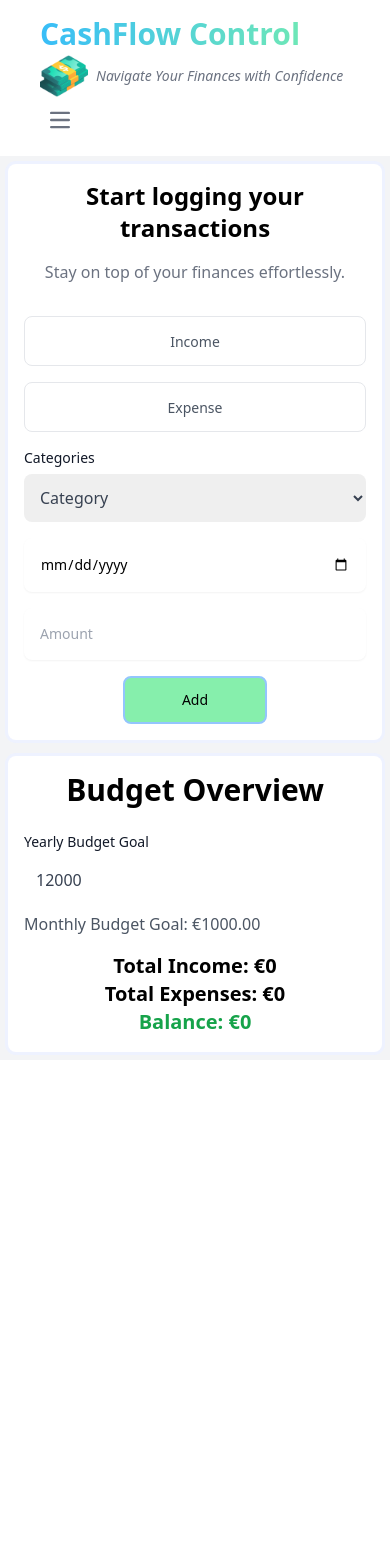
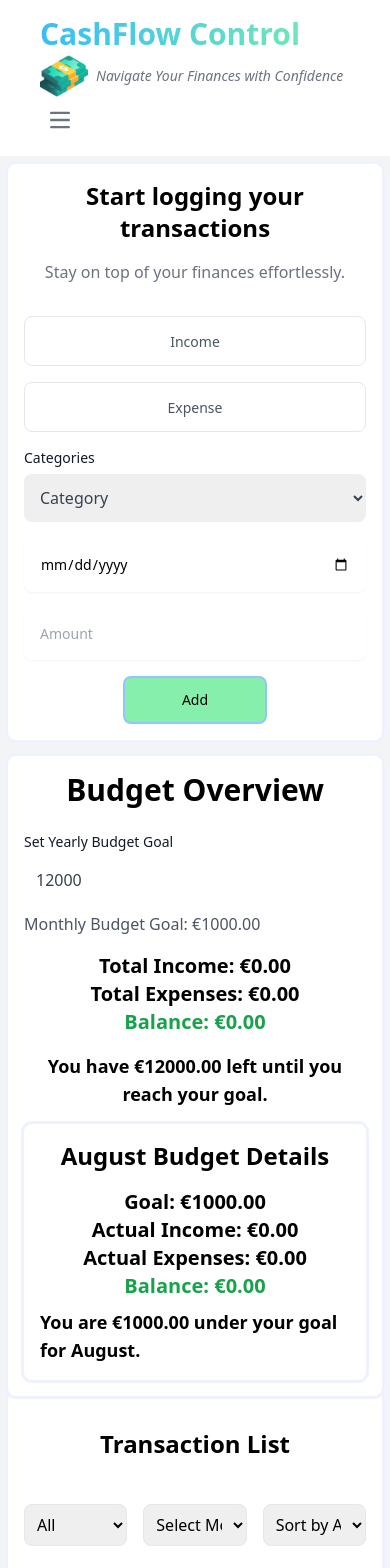
Before and after one commit to v-lahutik/CashFlow-Control, a React (Vite) app in the folder Front_End/: page / in a window 390 px wide. Shown: the top 1568 px of the page. Before the commit the page ends 1060 px from the top, so only its background shows below. Built offline with nearby package versions, Linux system fonts and the light colour scheme.

Commit message:
dashboard options changed

```diff
--- a/Front_End/src/components/BudgetDisplay.jsx
+++ b/Front_End/src/components/BudgetDisplay.jsx
@@ -1,5 +1,6 @@
 import { useContext } from "react";
 import { BudgetContext } from "../context/Context.jsx";
+import CurrentMonth from "./CurrentMonth.jsx";
 
 function BudgetDisplay() {
   const { state, dispatch } = useContext(BudgetContext);
@@ -14,27 +15,33 @@ function BudgetDisplay() {
     }
   };
 
-  // Corrected the filtering and accessing of properties
   const totalIncome = state.transactions
-    .filter((transaction) => transaction.type === "income") // Remove .transaction
-    .reduce((acc, curr) => acc + parseFloat(curr.amount), 0); // Remove .transaction
+    .filter((transaction) => transaction.type === "income")
+    .reduce((acc, curr) => acc + parseFloat(curr.amount), 0);
 
   const totalExpense = state.transactions
-    .filter((transaction) => transaction.type === "expenses") // Remove .transaction
-    .reduce((acc, curr) => acc + Math.abs(parseFloat(curr.amount)), 0); // Remove .transaction
+    .filter((transaction) => transaction.type === "expenses")
+    .reduce((acc, curr) => acc + Math.abs(parseFloat(curr.amount)), 0);
 
   const difference = totalIncome - totalExpense;
+  const monthlyGoal = (state.budgetGoal / 12).toFixed(2);
 
-  const monthlyGoal = (state.budgetGoal / 12).toFixed(2);
+  // Calculate how much is left or exceeded
+  const remainingOrExceeded = state.budgetGoal - difference;
+
+  const goalMessage =
+    remainingOrExceeded > 0
+      ? `You have €${remainingOrExceeded.toFixed(2)} left until you reach your goal.`
+      : `You have exceeded your goal by €${Math.abs(remainingOrExceeded).toFixed(2)}.`;
 
   return (
     <div className="bg-white p-4 rounded-lg ring ring-indigo-50 sm:p-6 lg:p-8 w-full max-w-screen-xl mx-auto">
-      {console.log(state)}
+      {console.log("state", state)}
       <h1 className="text-center text-3xl font-bold mb-6">Budget Overview</h1>
       <div className="flex flex-col md:flex-row justify-around">
         <div className="mb-4 md:mb-0">
           <label htmlFor="budgetGoal" className="block text-sm font-medium text-gray-900">
-            Yearly Budget Goal
+            Set Yearly Budget Goal
           </label>
           <input
             value={state.budgetGoal}
@@ -48,13 +55,21 @@ function BudgetDisplay() {
         </div>
 
         <div className="text-center">
-          <p className="text-xl font-semibold">Total Income: €{totalIncome}</p>
-          <p className="text-xl font-semibold">Total Expenses: €{totalExpense}</p>
+          <p className="text-xl font-semibold">Total Income: €{totalIncome.toFixed(2)}</p>
+          <p className="text-xl font-semibold">Total Expenses: €{totalExpense.toFixed(2)}</p>
           <p className={`text-xl font-semibold ${difference >= 0 ? "text-green-600" : "text-red-600"}`}>
-            Balance: €{difference}
+            Balance: €{difference.toFixed(2)}
           </p>
         </div>
       </div>
+
+      {/* Display the message about remaining or exceeded goal */}
+      <div className="mt-4 text-center">
+        <p className="text-lg font-semibold">{goalMessage}</p>
+      </div>
+
+      {/* Add the CurrentMonthBudget component here */}
+      <CurrentMonth />
     </div>
   );
 }
--- a/Front_End/src/components/CurrentMonth.jsx
+++ b/Front_End/src/components/CurrentMonth.jsx
@@ -1,100 +1,37 @@
 import React, { useContext } from "react";
 import { BudgetContext } from "../context/Context.jsx";
-import { GiPayMoney, GiCash, GiMoneyStack } from "react-icons/gi";
 
 function CurrentMonth() {
   const { state } = useContext(BudgetContext);
 
-  // Get the current month and year
-  const currentDate = new Date();
-  const currentMonth = currentDate.getMonth();
-  const currentYear = currentDate.getFullYear();
+  // Get the current month name
+  const currentMonthName = new Date().toLocaleString("default", { month: "long" });
 
-  // Format the month for display
-  const options = { month: "long" };
-  const monthName = new Intl.DateTimeFormat("en-US", options).format(currentDate);
+  // Find the budget details for the current month
+  const currentMonth = state.monthlyTracking.find(month => month.month === currentMonthName);
 
-  // Filter transactions for the current month and year
-  const currentMonthTransactions = state.transactions.filter((trans) => {
-    const transDate = new Date(trans.transaction.date);
-    return (
-      transDate.getMonth() === currentMonth && transDate.getFullYear() === currentYear
-    );
-  });
+  // Calculate the balance for the current month
+  const currentMonthBalance = currentMonth.actualIncome - Math.abs(currentMonth.actualExpenses);
 
-  // Calculate totals for the current month
-  const totalIncome = currentMonthTransactions
-    .filter((trans) => trans.transaction.type === "income")
-    .reduce((acc, trans) => acc + parseFloat(trans.transaction.amount), 0)
-    .toFixed(2);
+  // Determine whether the balance is over or under the goal
+  const remainingOrExceededForMonth = currentMonthBalance - currentMonth.goal;
 
-  const totalExpenses = currentMonthTransactions
-    .filter((trans) => trans.transaction.type === "expenses")
-    .reduce((acc, trans) => acc + parseFloat(trans.transaction.amount), 0)
-    .toFixed(2);
-
-  const balance = (totalIncome - totalExpenses).toFixed(2);
+  const currentMonthGoalMessage =
+    remainingOrExceededForMonth >= 0
+      ? `You are €${remainingOrExceededForMonth.toFixed(2)} over your goal for ${currentMonthName}.`
+      : `You are €${Math.abs(remainingOrExceededForMonth).toFixed(2)} under your goal for ${currentMonthName}.`;
 
   return (
-    <div className="bg-gradient-to-r from-green-300 to-blue-300 rounded-lg border border-gray-100 p-4 ring ring-indigo-50 sm:p-6 lg:p-8 w-full max-w-screen-xl mx-auto">
-      <h2 className="text-xl font-bold mb-4">{`Current Month Overview for ${monthName} ${currentYear}`}</h2>
-
-      <div className="actual-container flex flex-wrap justify-center gap-4">
-        <article className="flex items-center justify-between rounded-lg border border-gray-100 bg-white p-4 sm:p-6 lg:p-8 w-full sm:w-80 max-w-xs lg:max-w-sm">
-          <div className="flex items-center gap-4">
-            <span className="hidden rounded-full bg-gray-100 p-3 text-gray-600 sm:block icon">
-              <GiMoneyStack />
-            </span>
-            <div>
-              <p className="text-sm text-gray-500">Saving Goal</p>
-              <p className="text-2xl font-medium text-gray-900">
-                €{(parseFloat(state.incomeBudget) + parseFloat(state.expensesBudget)).toFixed(2)}
-              </p>
-            </div>
-          </div>
-        </article>
-
-        <article className="flex items-center justify-between rounded-lg border border-gray-100 bg-white p-4 sm:p-6 lg:p-8 w-full sm:w-80 max-w-xs lg:max-w-sm">
-          <div className="flex items-center gap-4">
-            <span className="hidden rounded-full bg-gray-100 p-3 text-gray-600 sm:block icon">
-              <GiPayMoney />
-            </span>
-            <div>
-              <p className="text-sm text-gray-500">Total Expenses</p>
-              <p className="text-2xl font-medium text-gray-900">
-                €{totalExpenses}
-              </p>
-            </div>
-          </div>
-        </article>
-
-        <article className="flex items-center justify-between rounded-lg border border-gray-100 bg-white p-4 sm:p-6 lg:p-8 w-full sm:w-80 max-w-xs lg:max-w-sm">
-          <div className="flex items-center gap-4">
-            <span className="hidden rounded-full bg-gray-100 p-3 text-gray-600 sm:block icon">
-              <GiCash />
-            </span>
-            <div>
-              <p className="text-sm text-gray-500">Total Income</p>
-              <p className="text-2xl font-medium text-gray-900">
-                €{totalIncome}
-              </p>
-            </div>
-          </div>
-        </article>
-
-        <article className="flex items-center justify-between rounded-lg border border-gray-100 bg-white p-4 sm:p-6 lg:p-8 w-full sm:w-80 max-w-xs lg:max-w-sm">
-          <div className="flex items-center gap-4">
-            <span className="hidden rounded-full bg-gray-100 p-3 text-gray-600 sm:block icon">
-              <GiCash />
-            </span>
-            <div>
-              <p className="text-sm text-gray-500">Current Balance</p>
-              <p className="text-2xl font-medium text-gray-900">
-                €{balance}
-              </p>
-            </div>
-          </div>
-        </article>
+    <div className="bg-white p-4 rounded-lg ring ring-indigo-50 sm:p-6 lg:p-8 w-full max-w-screen-xl mx-auto mt-4">
+      <h2 className="text-center text-2xl font-bold mb-4">{currentMonthName} Budget Details</h2>
+      <div className="flex flex-col items-center">
+        <p className="text-xl font-semibold">Goal: €{currentMonth.goal.toFixed(2)}</p>
+        <p className="text-xl font-semibold">Actual Income: €{currentMonth.actualIncome.toFixed(2)}</p>
+        <p className="text-xl font-semibold">Actual Expenses: €{currentMonth.actualExpenses.toFixed(2)}</p>
+        <p className={`text-xl font-semibold ${currentMonthBalance >= 0 ? "text-green-600" : "text-red-600"}`}>
+          Balance: €{currentMonthBalance.toFixed(2)}
+        </p>
+        <p className="mt-2 text-lg font-semibold">{currentMonthGoalMessage}</p>
       </div>
     </div>
   );
--- a/Front_End/src/components/Home.jsx
+++ b/Front_End/src/components/Home.jsx
@@ -2,8 +2,9 @@ import React from 'react'
 import Budget from './BudgetDisplay.jsx'
 import ExpensesForm from './ExpensesForm.jsx'
 import { useState } from 'react'
+
 import Table from './Table.jsx'
-// import CurrentMonth from './CurrentMonth.jsx'
+
 
 
 function Home() {
@@ -17,13 +18,9 @@ function Home() {
     <div className="main-container bg-gray-100 p-2 sm:p-4 lg:p-6">
       <div className="top-container flex flex-col sm:flex-row gap-4">
         <ExpensesForm />
-        {display === "budget" ? (
-          <Budget display={display} toggleView={toggleView} />
-        ) : (
-          <Table display={display} toggleView={toggleView} />
-        )}
+        <Budget />
       </div>
-     {/* <CurrentMonth /> */}
+     <Table/>
     </div>
   );
 }
--- a/Front_End/src/components/Table.jsx
+++ b/Front_End/src/components/Table.jsx
@@ -3,7 +3,7 @@ import { BudgetContext } from "../context/Context.jsx";
 import { BsTrash, BsPencil } from "react-icons/bs";
 import { PiChartLineUp, PiChartLineDown } from "react-icons/pi";
 
-function ExpensesList({ display, toggleView }) {
+function Table({ display, toggleView }) {
   const { state, dispatch, displayedTransaction, setDisplayedTransaction } =
     useContext(BudgetContext);
 
@@ -50,7 +50,7 @@ function ExpensesList({ display, toggleView }) {
     if (monthFilter) {
       filteredTransactions = filteredTransactions.filter((transaction) => {
         const transactionMonth =
-          new Date(transaction.transaction.date).getMonth() + 1;
+          new Date(transaction.transaction.date).getMonth() + 1; // Months are 0-based in JavaScript
         return transactionMonth === parseInt(monthFilter);
       });
     }
@@ -67,26 +67,44 @@ function ExpensesList({ display, toggleView }) {
   }, [filterOption, monthFilter, sortOrder, state.transactions]);
 
   return (
-    <div className="bg-white rounded-s p-4 ring ring-indigo-50 w-full max-w-screen-xl mx-auto mt-6">
-      <div className="p-4 grid gap-4 grid-cols-2 sm:grid-cols-3 md:grid-cols-5 lg:grid-cols-7">
-        <div>
+    <>
+      <div className="bg-white rounded-s p-4 ring ring-indigo-50 w-full max-w-screen-xl mx-auto">
+        {/* <button onClick={toggleView}>
+          <strong className="rounded border border-green-300 bg-green-300 px-3 py-1.5 text-[12px] font-medium text-grey-500">
+            {display === "budget" ? "Table View" : "Overview"}
+          </strong>
+        </button> */}
+        <div className="mx-auto max-w-lg text-center mt-4 m-10">
+          <h2 className="text-2xl font-bold sm:text-3xl">Transaction List</h2>
+
+        </div>
+
+        <form className="mb-4">
+  <div className="flex justify-between items-center gap-4">
+    {/* Transaction Type Filter */}
+    <label className="block w-full md:w-1/3">
       <select
-            className="w-full rounded-lg border-gray-300 p-2 text-gray-700"
         value={filterOption}
         onChange={(e) => setFilterOption(e.target.value)}
+        className="block w-full mt-1 border rounded-lg p-2"
       >
         <option value="all">All</option>
         <option value="income">Income</option>
         <option value="expenses">Expenses</option>
       </select>
-        </div>
-        <div>
+    </label>
+
+    {/* Month Filter */}
+    <label className="block w-full md:w-1/3">
       <select
-            className="w-full rounded-lg border-gray-300 p-2 text-gray-700"
         value={monthFilter}
         onChange={(e) => setMonthFilter(e.target.value)}
+        className="block w-full mt-1 border rounded-lg p-2"
       >
-            <option value="">All Months</option>
+        <option value="" disabled hidden>
+          Select Month
+        </option>
+        <option value="">All</option>
         <option value="1">January</option>
         <option value="2">February</option>
         <option value="3">March</option>
@@ -100,68 +118,51 @@ function ExpensesList({ display, toggleView }) {
         <option value="11">November</option>
         <option value="12">December</option>
       </select>
-        </div>
-        <div>
+    </label>
+
+    {/* Amount Sorting */}
+    <label className="block w-full md:w-1/3">
       <select
-            className="w-full rounded-lg border-gray-300 p-2 text-gray-700"
         value={sortOrder}
         onChange={(e) => setSortOrder(e.target.value)}
+        className="block w-full mt-1 border rounded-lg p-2"
       >
-            <option value="">Sort by</option>
-            <option value="asc">Amount (Low to High)</option>
-            <option value="desc">Amount (High to Low)</option>
+        <option value="" disabled hidden>
+          Sort by Amount
+        </option>
+        <option value="asc">Ascending</option>
+        <option value="desc">Descending</option>
       </select>
+    </label>
   </div>
-      </div>
+</form>
 
         <div className="overflow-x-auto">
-        <table className="w-full text-sm text-left text-gray-500">
-          <thead className="text-xs text-gray-700 uppercase bg-gray-200">
+          {displayedTransaction.length === 0 ? (
+            <div className="text-center p-4 text-gray-500">
+              <p>No transactions available.</p>
+              <p>Add a new transaction to get started.</p>
+            </div>
+          ) : (
+            <table className="min-w-full bg-white border border-gray-200">
+              <thead className="bg-gradient-to-r from-green-300 to-blue-300">
                 <tr>
-              <th scope="col" className="px-6 py-3">
-                Type
-              </th>
-              <th scope="col" className="px-6 py-3">
-                Date
-              </th>
-              <th scope="col" className="px-6 py-3">
-                Category
-              </th>
-              <th scope="col" className="px-6 py-3">
-                Amount
-              </th>
-              <th scope="col" className="px-6 py-3">
-                Actions
-              </th>
+                  <th className="text-left px-4 py-2 border-b">Date</th>
+                  <th className="text-left px-4 py-2 border-b">Type</th>
+                  <th className="text-left px-4 py-2 border-b">Category</th>
+                  <th className="text-left px-4 py-2 border-b">Amount</th>
+                  <th className="text-left px-4 py-2 border-b">Actions</th>
                 </tr>
               </thead>
               <tbody>
-  {displayedTransaction.map((item) => {
-    if (!item || !item.transaction) {
-      return null; // If item or transaction is undefined, skip rendering this row
-    }
-
-    return (
-      <tr
-        key={item.id}
-        className={`bg-white border-b ${
-          item.transaction.type === "expenses"
-            ? "bg-red-100"
-            : "bg-green-100"
-        }`}
-      >
-        <td className="px-6 py-4">
-          {item.transaction.type === "income" ? (
-            <PiChartLineUp className="text-green-500" />
-          ) : (
-            <PiChartLineDown className="text-red-500" />
-          )}
-        </td>
-        <td className="px-6 py-4">
-          {editMode === item.id ? (
+                {displayedTransaction.map((transaction) => (
+                  <tr key={transaction.id} className="border-b">
+                    {editMode === transaction.id ? (
+                      // edit mode
+                      <>
+                        <td className="px-4 py-2">
                           <input
                             type="date"
-              className="w-full rounded-lg border-gray-200 p-1 text-sm shadow-sm"
                             value={editFormData.date}
                             onChange={(e) =>
                               setEditFormData({
@@ -169,16 +170,27 @@ function ExpensesList({ display, toggleView }) {
                                 date: e.target.value,
                               })
                             }
+                            className="border rounded px-2 py-1"
                           />
-          ) : (
-            item.transaction.date
-          )}
                         </td>
-        <td className="px-6 py-4">
-          {editMode === item.id ? (
+                        <td className="px-4 py-2">
+                          <select
+                            value={editFormData.type}
+                            onChange={(e) =>
+                              setEditFormData({
+                                ...editFormData,
+                                type: e.target.value,
+                              })
+                            }
+                            className="border rounded px-2 py-1"
+                          >
+                            <option value="income">Income</option>
+                            <option value="expenses">Expenses</option>
+                          </select>
+                        </td>
+                        <td className="px-4 py-2">
                           <input
                             type="text"
-              className="w-full rounded-lg border-gray-200 p-1 text-sm shadow-sm"
                             value={editFormData.category}
                             onChange={(e) =>
                               setEditFormData({
@@ -186,16 +198,12 @@ function ExpensesList({ display, toggleView }) {
                                 category: e.target.value,
                               })
                             }
+                            className="border rounded px-2 py-1"
                           />
-          ) : (
-            item.transaction.category
-          )}
                         </td>
-        <td className="px-6 py-4">
-          {editMode === item.id ? (
+                        <td className="px-4 py-2">
                           <input
                             type="number"
-              className="w-full rounded-lg border-gray-200 p-1 text-sm shadow-sm"
                             value={editFormData.amount}
                             onChange={(e) =>
                               setEditFormData({
@@ -203,40 +211,64 @@ function ExpensesList({ display, toggleView }) {
                                 amount: e.target.value,
                               })
                             }
+                            className="border rounded px-2 py-1"
                           />
-          ) : (
-            item.transaction.amount
-          )}
                         </td>
-        <td className="px-6 py-4">
-          {editMode === item.id ? (
+                        <td className="px-4 py-2 flex gap-2">
                           <button
-              onClick={() => saveEditHandler(item.id)}
-              className="text-blue-600"
+                            onClick={() => saveEditHandler(transaction.id)}
+                            className="text-green-600 hover:underline"
                           >
                             Save
                           </button>
+                          <button
+                            onClick={() => setEditMode(null)}
+                            className="text-red-600 hover:underline"
+                          >
+                            Cancel
+                          </button>
+                        </td>
+                      </>
                     ) : (
                       <>
-              <BsPencil
-                onClick={() => editHandler(item)}
-                className="inline-block mr-2 cursor-pointer text-blue-600"
-              />
-              <BsTrash
-                onClick={() => deleteHandler(item.id)}
-                className="inline-block cursor-pointer text-red-600"
-              />
+                      {console.log("displayed transactions", displayedTransaction)}
+                        {/* <td className="px-4 py-2">
+                          {transaction.transaction.date}
+                        </td> */}
+                        <td className="px-4 py-2 flex items-center">
+                          {transaction.type === "income" && (
+                            <PiChartLineUp className="ml-2 m-3 text-green-600" />
+                          )}
+                          {transaction.type === "expenses" && (
+                            <PiChartLineDown className="ml-2 m-3 text-red-600" />
+                          )}
+                          {transaction.type}
+                        </td>
+                        <td className="px-4 py-2">
+                          {transaction.category}
+                        </td>
+                        <td className="px-4 py-2">
+                          {transaction.amount}
+                        </td>
+                        <td className="px-4 py-2 flex gap-2">
+                          <button onClick={() => editHandler(transaction)}>
+                            <BsPencil />
+                          </button>
+                          <button onClick={() => deleteHandler(transaction.id)}>
+                            <BsTrash />
+                          </button>
+                        </td>
                       </>
                     )}
-        </td>
                   </tr>
-    );
-  })}
+                ))}
               </tbody>
             </table>
+          )}
         </div>
       </div>
+    </>
   );
 }
 
-export default ExpensesList;
+export default Table;
--- a/Front_End/src/context/Context.jsx
+++ b/Front_End/src/context/Context.jsx
@@ -1,8 +1,9 @@
-import React, { createContext, useReducer, useEffect } from "react";
+import React, { createContext, useReducer, useEffect, useState } from "react";
 
-
+// Create the Budget context
 const BudgetContext = createContext();
 
+// Initial state for the budget
 const initialState = JSON.parse(localStorage.getItem('budgetState')) || {
   budgetGoal: 12000, // Default yearly goal
   monthlyTracking: Array.from({ length: 12 }, (_, i) => ({
@@ -15,6 +16,7 @@ const initialState = JSON.parse(localStorage.getItem('budgetState')) || {
   transactions: [],
 };
 
+// Budget reducer to handle actions
 function budgetReducer(state, action) {
   switch (action.type) {
     case "SET_BUDGET_GOAL":
@@ -37,10 +39,10 @@ function budgetReducer(state, action) {
                 : month.actualIncome;
             const newActualExpenses =
               action.payload.type === "expenses"
-              ? month.actualExpenses + parseFloat(action.payload.amount)
-              : month.actualExpenses;
+                ? month.actualExpenses + Math.abs(parseFloat(action.payload.amount))
+                : month.actualExpenses; // Make sure expenses are added positively
 
-          const goalMet = newActualIncome - newActualExpenses >= month.goal;
+            const goalMet = newActualIncome - newActualExpenses >= month.goal; // Adjust calculation
 
             return {
               ...month,
@@ -58,21 +60,55 @@ function budgetReducer(state, action) {
           monthlyTracking: updatedTracking,
         };
 
+    case "DELETE_TRANSACTION":
+      return {
+        ...state,
+        transactions: state.transactions.filter(transaction => transaction.id !== action.payload),
+      };
+
+    case "EDIT_TRANSACTION":
+      const updatedTransactions = state.transactions.map(transaction =>
+        transaction.id === action.payload.id
+          ? { ...transaction, transaction: action.payload.transaction }
+          : transaction
+      );
+      return {
+        ...state,
+        transactions: updatedTransactions,
+      };
+
     default:
       return state;
   }
 }
 
+// Budget Provider component
 const BudgetProvider = ({ children }) => {
   const [state, dispatch] = useReducer(budgetReducer, initialState);
+  const [displayedTransaction, setDisplayedTransaction] = useState(state.transactions);
 
   // Save state to local storage whenever it changes
   useEffect(() => {
     localStorage.setItem('budgetState', JSON.stringify(state));
-  }, [state]); // This effect runs every time `state` changes
+  }, [state]);
+
+  // Add a test transaction for debugging
+  // useEffect(() => {
+  //   const testTransaction = {
+  //     id: 1,
+  //     transaction: {
+  //       type: "income",
+  //       date: "2024-09-01",
+  //       category: "Salary",
+  //       amount: "5000",
+  //     },
+  //   };
+
+  //   dispatch({ type: "ADD_TRANSACTION", payload: testTransaction });
+  // }, []);
 
   return (
-    <BudgetContext.Provider value={{ state, dispatch }}>
+    <BudgetContext.Provider value={{ state, dispatch, displayedTransaction, setDisplayedTransaction }}>
       {children}
     </BudgetContext.Provider>
   );
```
Also changed, not shown: Front_End/src/components/seBudget.jsx (deleted). Lines whose indentation alone changed are shown as unchanged.
